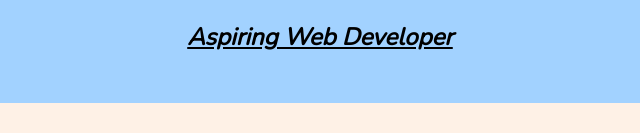
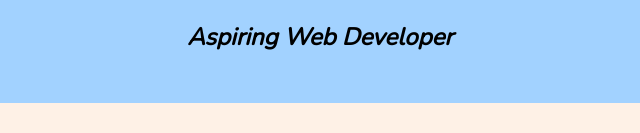
Before and after one commit to jugn881/CVWebsite, a plain HTML site: page index.html in a window 1280 px wide. Shown: the part 667-800 px from the top of the page, 320-960 px from the left. Drawn offline with nearby package versions, Linux system fonts and the light colour scheme.

Commit message:
removed-underline

```diff
--- a/index.html
+++ b/index.html
@@ -28,7 +28,7 @@
       <img class="tree1" src="images/tree.png" alt="tree-png" />
       <img class="cloud" src="images/cloud.png" alt="cloud-img" />
       <h2>
-        <em><u>Aspiring Web Developer</u></em>
+        <em>Aspiring Web Developer</em>
       </h2>
     </div>
 
```
